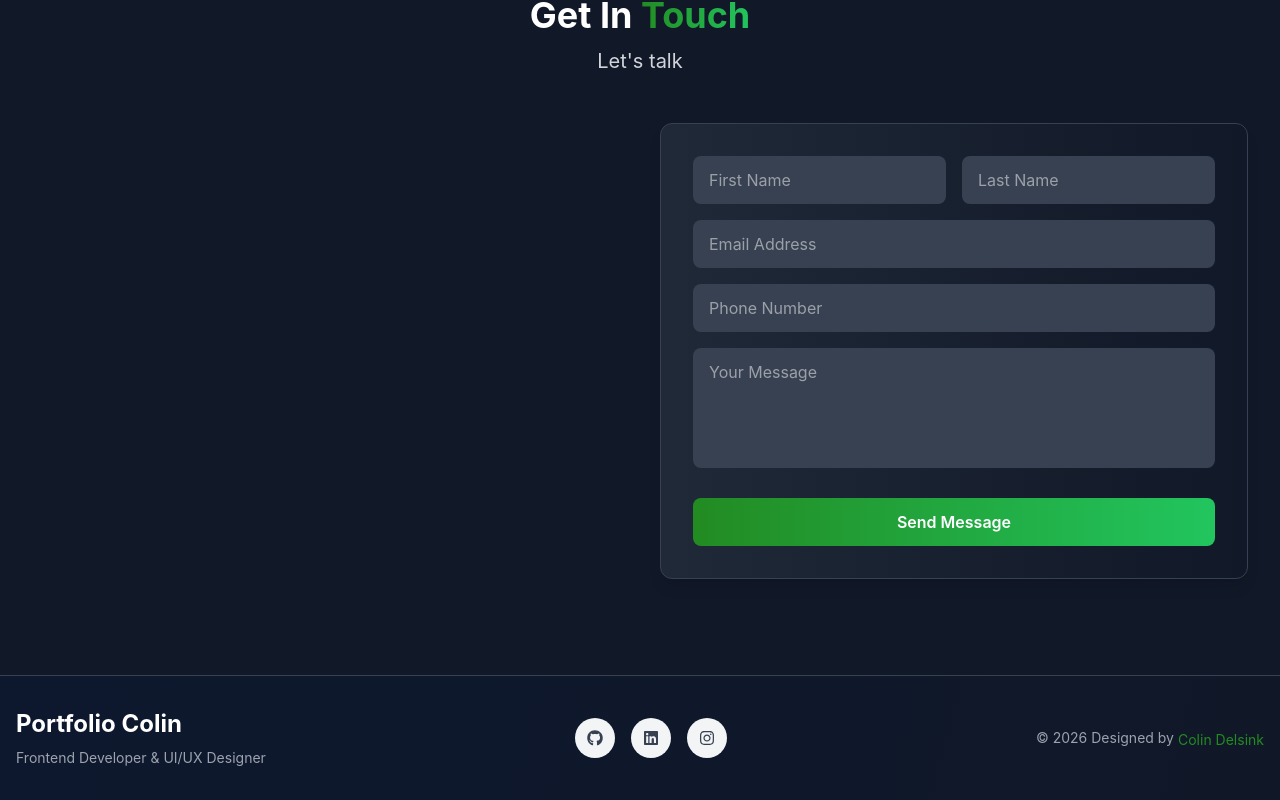
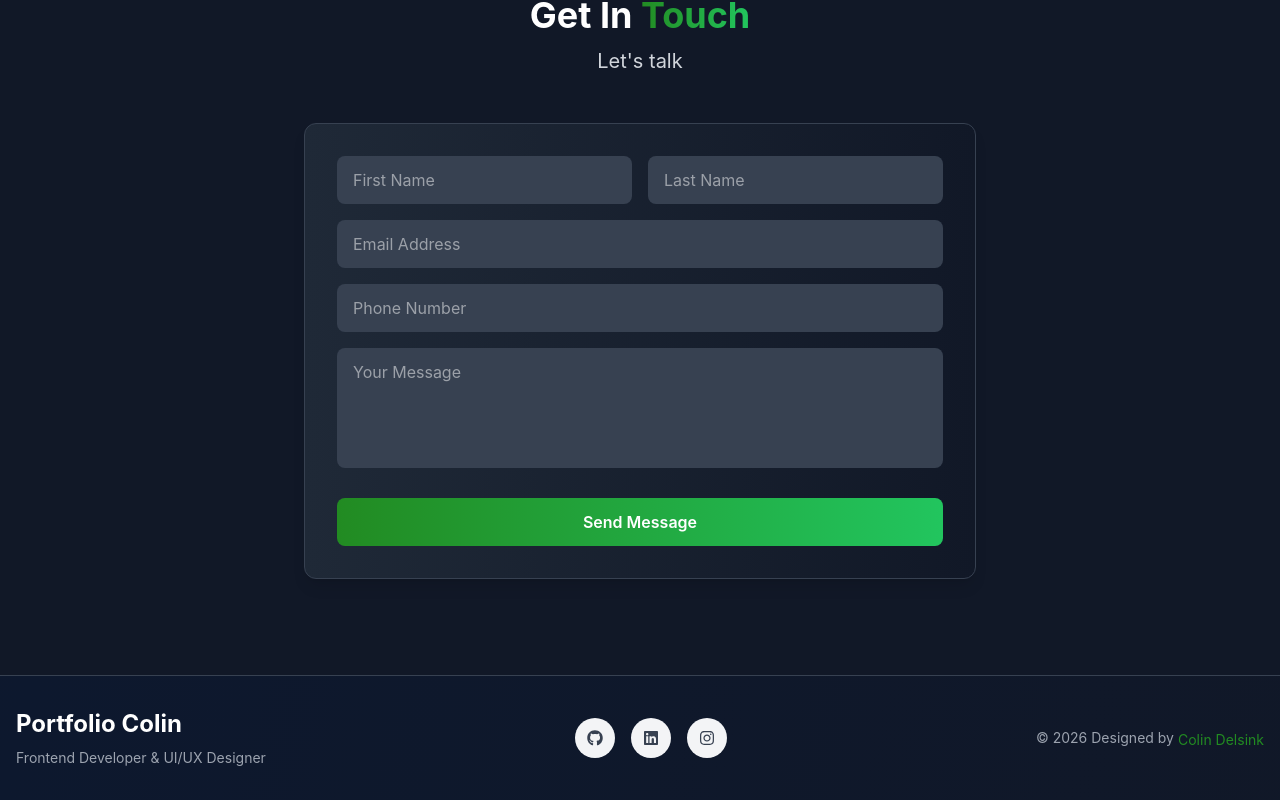
Before and after one commit to ColinZuko/New-Portfolio, a React (Vite) app: page / in a window 1280 px wide. Shown: the part 3800-4600 px from the top of the page. Built offline with nearby package versions, Linux system fonts and the light colour scheme.

Commit message:
centered form

```diff
--- a/src/components/Contact.jsx
+++ b/src/components/Contact.jsx
@@ -78,14 +78,7 @@ const Contact = ({ darkMode }) => {
           </p>
         </div>
 
-        <div className="grid grid-cols-1 lg:grid-cols-2 gap-6 sm:gap-8 md:gap-10 items-center">
-          {/* Image */}
-          <div
-            className="flex justify-center order-2 lg:order-1"
-            data-aos="fade-right"
-          >
-          </div>
-
+        <div className="flex justify-center">
           {/* Form */}
           <form
             style={{
@@ -94,7 +87,7 @@ const Contact = ({ darkMode }) => {
                 : 'linear-gradient(to right, #ffffff, #f9fafb)',
               borderColor: darkMode ? '#374151' : '#e5e7eb',
             }}
-            className="rounded-xl p-4 sm:p-5 md:p-6 lg:p-8 border shadow-lg order-1 lg:order-2"
+            className="rounded-xl p-4 sm:p-5 md:p-6 lg:p-8 border shadow-lg max-w-2xl w-full"
             data-aos="fade-left"
             onSubmit={handleSubmit}
           >
```
